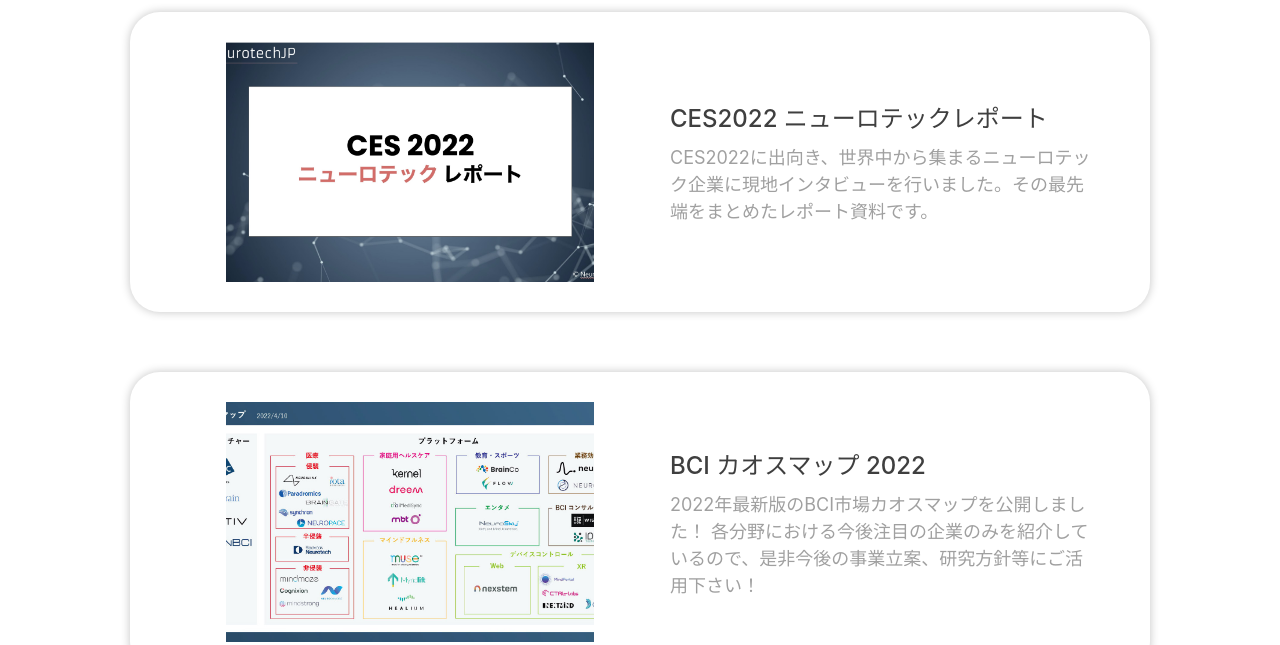
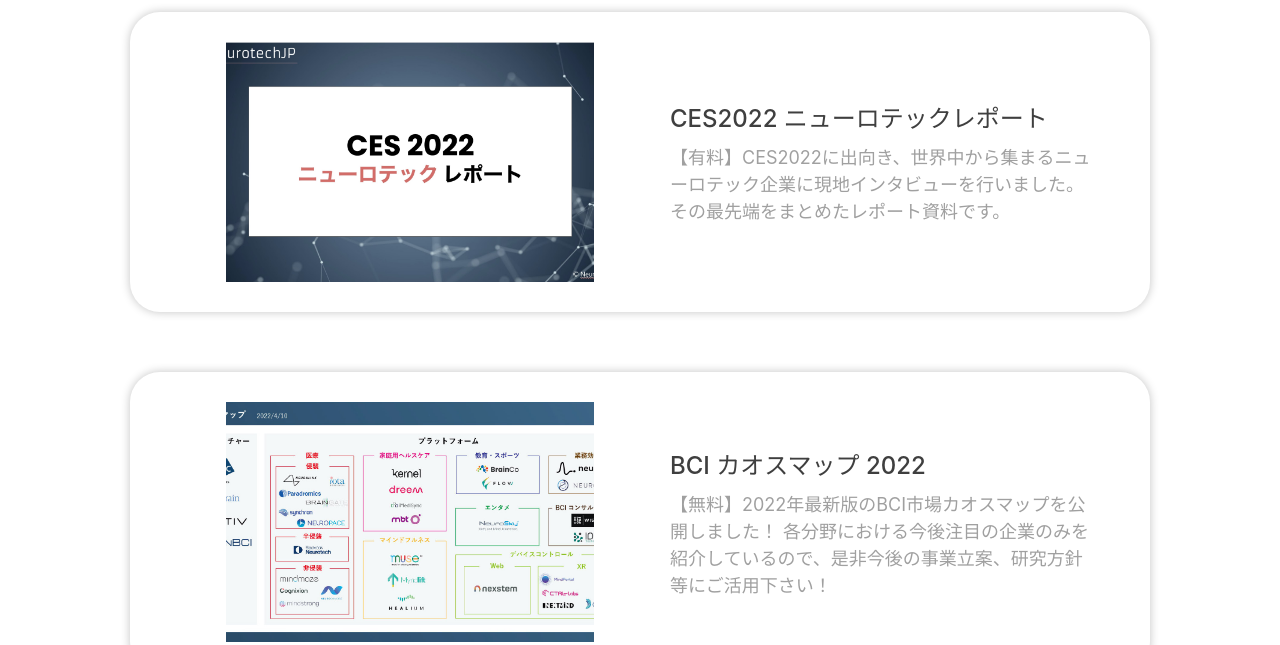
Before and after one commit to wakkihaya/neurotechjp, a Next.js app: page /jp/slides in a window 1280 px wide. Shown: the part 1460-2105 px from the top of the page. Built offline with nearby package versions, Linux system fonts and the light colour scheme.

Commit message:
update: cost

```diff
--- a/src/pages/jp/slides.tsx
+++ b/src/pages/jp/slides.tsx
@@ -55,14 +55,14 @@
           imgSrc="/img/slides/ces2022.jpg"
           title="CES2022 ニューロテックレポート"
         >
-          CES2022に出向き、世界中から集まるニューロテック企業に現地インタビューを行いました。その最先端をまとめたレポート資料です。
+          【有料】CES2022に出向き、世界中から集まるニューロテック企業に現地インタビューを行いました。その最先端をまとめたレポート資料です。
         </SlideContent>
         <SlideContent
           linkRef="/jp/slides/bci-landscape-2022"
           imgSrc="/img/slides/bci-landscape-2022-jp.jpg"
           title="BCI カオスマップ 2022"
         >
-          2022年最新版のBCI市場カオスマップを公開しました！
+          【無料】2022年最新版のBCI市場カオスマップを公開しました！
           各分野における今後注目の企業のみを紹介しているので、是非今後の事業立案、研究方針等にご活用下さい！
         </SlideContent>
       </div>
--- a/src/pages/jp/slides/ces-2022.tsx
+++ b/src/pages/jp/slides/ces-2022.tsx
@@ -24,6 +24,8 @@
           CES2022に出向き、世界中から集まるニューロテック企業に現地インタビューを行いました。その最先端をまとめたレポート資料です。
           <br />
           購入にご興味ある方/お話から聞いてみたい方は、下記のフォームからご連絡下さい！
+          <br />
+          単価価格：30万円
         </div>
         <div className="slides-item--button">
           <a
```
